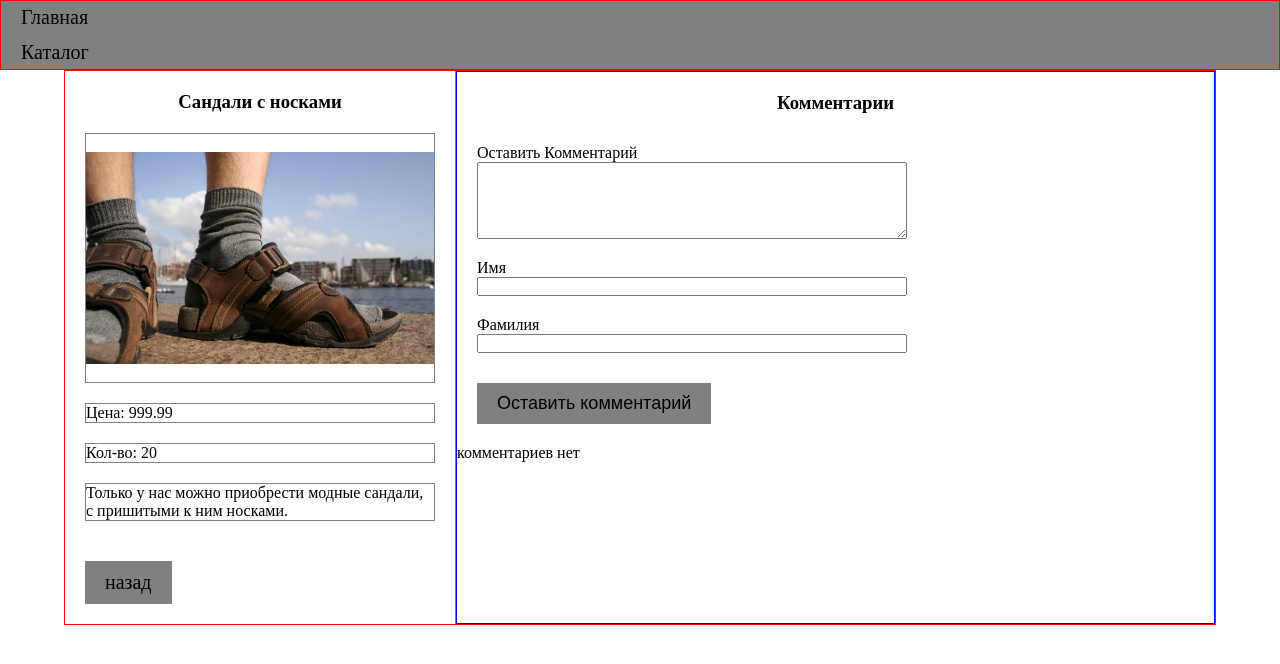
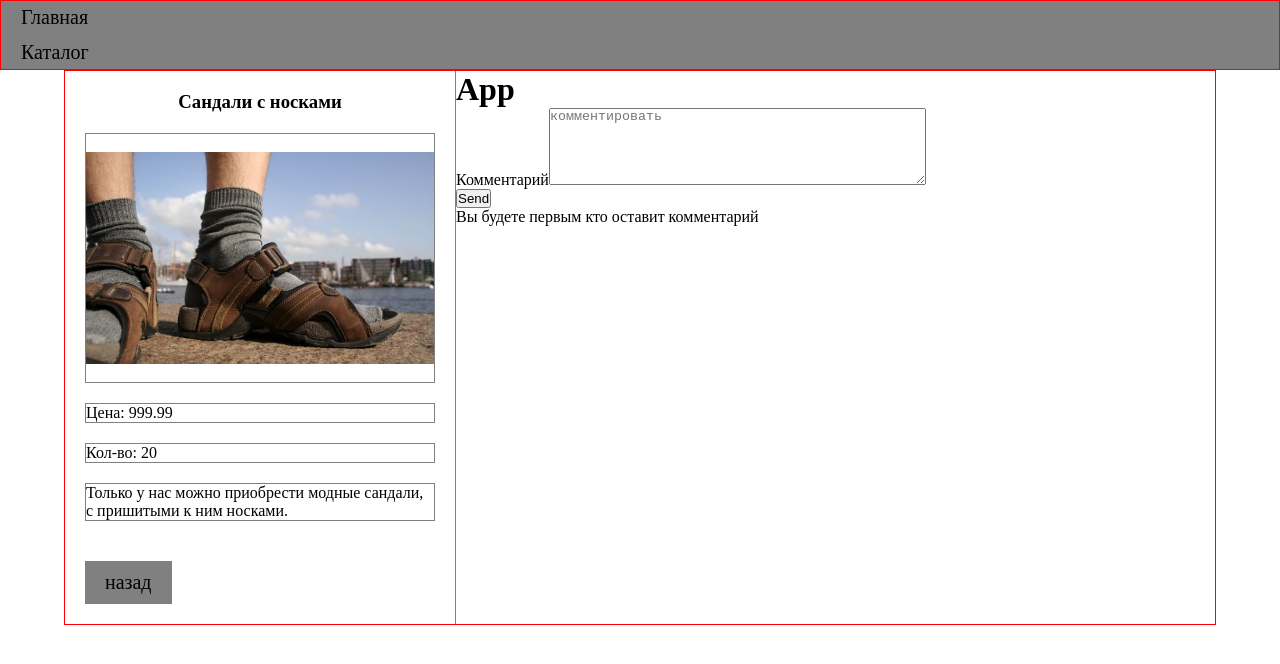
Before and after one commit to pylsar/myReactFunnyShop, a React (Create React App) app: page /products/1 in a window 1280 px wide. Shown: the top 664 px of the page. Built offline with nearby package versions, Linux system fonts and the light colour scheme; data requests are answered from the project's data file.

Commit message:
add commet many components

```diff
--- /dev/null
+++ b/src/components/Comment/Comment.js
@@ -0,0 +1,33 @@
+import React from "react"
+
+import Like from '../../containers/Like/Like'
+import CurrentDate from '../../containers/CurrentDate/CurrentDate'
+
+import "./Comment.scss"
+
+import commentIcon from '../../assets/img/commentIcon.jpg'
+
+const Comment = props => {
+  return (
+    <div className="comment">
+      <div className="comment__box">
+        <div className="comment__box__img">
+          <img
+            src={commentIcon}
+            alt="icon"
+          />
+        </div>
+        <div className="comment__box__text">
+          <p>{props.comment}</p>
+          <p />
+        </div>
+      </div>
+      <div className="comment__box__bottom">
+        <Like />
+        <CurrentDate />
+      </div>
+    </div>
+  )
+}
+
+export default Comment
--- /dev/null
+++ b/src/components/Comment/Comment.scss
@@ -0,0 +1,29 @@
+.comment{
+    &__box{
+      width: 100%;
+      border: 1px solid red;
+      display: flex;
+      margin-top: 10px;
+      margin-bottom: 5px;
+      background: lightgray;
+      box-shadow: 3px 3px 10px black;
+      &__img {
+        width: 50px;
+        border: 1px solid blue;
+        display: flex;
+        justify-content: center;
+        align-items: center;
+        & img {
+          width: 100%;
+        }
+      }
+      &__text {
+        flex: 1;
+        border: 1px solid green;
+        padding-left: 10px;
+      }
+      &__bottom {
+        display: flex;
+      }
+    }
+  }
--- /dev/null
+++ b/src/components/CommentList/CommentList.js
@@ -0,0 +1,18 @@
+import React from "react"
+import Comment from '../Comment/Comment'
+
+const CommentList = props => {
+  return (
+    <div>
+      {/* счетчик кол-ва сообщений */}
+      <span>Количество комментариев: {props.comments.length}</span>
+      {/* выводим сообщения циклом */}
+
+      {props.comments.map((comment, index) => (
+        <Comment key={index} comment={comment} />
+      ))}
+    </div>
+  );
+};
+
+export default CommentList
--- a/src/components/ProductInfo/ProductInfo.jsx
+++ b/src/components/ProductInfo/ProductInfo.jsx
@@ -1,6 +1,6 @@
 import React from 'react'
 import {Link} from 'react-router-dom'
-import Comment from '../../containers/Comment/Comment'
+import Comments from '../../containers/Comments/Comments'
 
 import './ProductInfo.scss'
 
@@ -17,7 +17,7 @@ const ProductInfo = ({product}) => {
                 <div className="productInfo__left__descr">{product.longDescr}</div>
                 <Link to='/products' className="productInfo__left--link">назад</Link>
             </div>
-            <Comment />
+            <Comments />
         </div>
     )
 }
--- a/src/containers/Comment/Comment.js
+++ /dev/null
@@ -1,67 +0,0 @@
-import React from 'react'
-
-import './Comment.scss'
-
-class Comment extends React.Component {
-    state={
-        title: '',
-        isShow: false
-    }
-
-    submitHandler = event => {
-        event.preventDefault();
-        this.setState({ title: "" })
-    }
-
-    changeHandler = event => {
-        // event.persist() // для взаимодействия с event.target
-        // console.log(this.state);
-
-		// this.setState(prev => ({...prev, ...{ //вторые круглые скобки для того чтобы сразу вызывать метод // prev это предыдущий стейт // мы складываем предыдущий стйет с новым(спред оператором, это делает код более универсальным, хотя во многих случаях и без этого норм работать будет)
-        //     [event.target.name]: event.target.value
-        // }}))
-        this.setState({
-            value: event.target.value
-            // [event.target.name]: event.target.value
-
-        })
-
-    }
-
-    clickHandler = () => {
-        this.setState({
-            isShow: true
-        })
-    }
-
-
-    render(){
-        return(
-            <div className="comment">
-                <h3>Комментарии</h3>
-                <form onSubmit={this.submitHandler} className="form">
-                    <div>
-                        <label htmlFor="textarea">Оставить Комментарий</label>
-                        <textarea id="textarea" name="title" rows="5" cols="25" onChange={this.changeHandler}/>
-                    </div>
-                    <div>
-                        <label htmlFor="firstName">Имя</label>
-                        <input id="firstName" type="text" name="title" onChange={this.changeHandler}/>
-                    </div>
-                    <div>
-                        <label htmlFor="lastName">Фамилия</label>
-                        <input id="lastName" type="text" name="title" onChange={this.changeHandler}/>
-                    </div>
-                    <button onClick={this.clickHandler}>Оставить комментарий</button>
-                </form>
-                {this.state.isShow ?
-                <div>
-                    <p>{this.state.value}</p>
-                </div>
-                : <p>комментариев нет</p>}
-            </div>
-        )
-    }
-}
-
-export default Comment
--- a/src/containers/Comment/Comment.scss
+++ /dev/null
@@ -1,26 +0,0 @@
-.comment{
-    border: 1px solid blue;
-    width: 100%;
-    & h3 {
-        text-align: center;
-        margin: 20px;
-    }
-    .form {
-        div {
-            display: flex;
-            flex-direction: column;
-            padding: 10px 20px;
-            & input, & textarea{
-                width: 60%;
-            }
-        }
-        & button {
-            padding: 10px 20px;
-            margin: 20px;
-            outline: none;
-            border: none;
-            background: gray;
-            font-size: 18px;
-        }
-    }
-}
--- /dev/null
+++ b/src/containers/CommentInput/CommentInput.js
@@ -0,0 +1,50 @@
+import React from "react"
+
+class CommentInput extends React.Component {
+  state = {
+    comment: ""
+  }
+
+  handleSubmit = event => {
+    event.preventDefault()
+  };
+  handleClick = () => {
+    //добавляем коммент
+    this.props.addComment(this.state.comment)
+    // обнуляем инпут после отправки
+    this.setState({
+      comment: ""
+    })
+  }
+
+  getComment(e) {
+    this.setState({
+      // comment: e.target.value
+      [e.target.name]: e.target.value
+    })
+  }
+
+  render() {
+    return (
+      <div>
+        <form onSubmit={this.handleSubmit}>
+          <div>
+            <label htmlFor="text">Комментарий</label>
+            <textarea
+              name="comment"
+              value={this.state.comment}
+              id="text"
+              cols="45"
+              rows="5"
+              placeholder="комментировать"
+              onChange={event => this.getComment(event)}
+            />
+          </div>
+          <button onClick={this.handleClick}>Send</button>
+        </form>
+      </div>
+    )
+  }
+}
+
+export default CommentInput
--- /dev/null
+++ b/src/containers/Comments/Comments.js
@@ -0,0 +1,44 @@
+import React from "react"
+import CommentInput from '../../containers/CommentInput/CommentInput'
+import CommentList from '../../components/CommentList/CommentList'
+
+import "./Comments.scss"
+
+class Comments extends React.Component {
+  // создадим пустой массив коментов чтобы их можно было передать в дочерние компоненты. все наши коментарии будут жить здесь
+  state = {
+    comments: [],
+    isNotCommented: true
+  }
+
+  // таким способом выводим только 1 сообщение и след его затрет
+  // addComment = comment => {
+  //   this.setState({
+  //     comments: [comment]
+  //   });
+  // };
+
+  // сообщения выводятся каждый раз в новом массиве, где предыдущие сообщени + новое сообщение
+  addComment = comment => {
+    this.setState(prevState => ({
+      comments: [...prevState.comments, comment],
+      isNotCommented: false
+    }))
+  }
+
+  render() {
+    return (
+      <div>
+        <h1>App</h1>
+        <CommentInput addComment={this.addComment} />
+        {this.state.isNotCommented ? (
+          <p>Вы будете первым кто оставит комментарий</p>
+        ) : (
+          <CommentList comments={this.state.comments} />
+        )}
+      </div>
+    )
+  }
+}
+
+export default Comments
--- /dev/null
+++ b/src/containers/CurrentDate/CurrentDate.js
@@ -0,0 +1,17 @@
+import React from "react"
+
+const CurrentDate = () => {
+  let newDate = new Date()
+  let date = newDate.getDate()
+  let month = newDate.getMonth() + 1
+  let year = newDate.getFullYear()
+
+  const currentDay = `${date.toString()}.${month.toString()}.${year.toString()}`
+  return (
+    <div>
+      <span>{currentDay}</span>
+    </div>
+  )
+}
+
+export default CurrentDate
--- /dev/null
+++ b/src/containers/Like/Like.js
@@ -0,0 +1,43 @@
+import React from "react"
+
+import "./Like.scss"
+
+class Like extends React.Component {
+  state = {
+    like: 0
+  }
+
+  handleIncrement = () => {
+    this.setState({
+      like: this.state.like + 1
+    })
+  }
+
+  handleDecrement = () => {
+    this.setState({
+      like: this.state.like - 1
+    })
+  }
+
+  render() {
+    return (
+      <div className="like">
+        <span className="like__plus" onClick={this.handleIncrement}>
+          +
+        </span>
+        {this.state.like < 0 ? (
+          <span className="like__result like__result--red">
+            {this.state.like}
+          </span>
+        ) : (
+          <span className="like__result">{this.state.like}</span>
+        )}
+        <span className="like__minus" onClick={this.handleDecrement}>
+          -
+        </span>
+      </div>
+    )
+  }
+}
+
+export default Like
--- /dev/null
+++ b/src/containers/Like/Like.scss
@@ -0,0 +1,18 @@
+.like{
+    display: flex;
+    &__plus, &__minus, &__result {
+      display: flex;
+      justify-content: center;
+      align-items: center;
+      width: 20px;
+      height: 20px;
+    }
+    &__plus, &__minus{
+      cursor: pointer;
+    }
+    &__result{
+      &--red{
+        color: red;
+      }
+    }
+  }
```
Also changed, not shown: src/assets/img/commentIcon.jpg (added), src/containers/Comments/Comments.scss (added), 1 other file (tests, documents, lock files or other folders).
